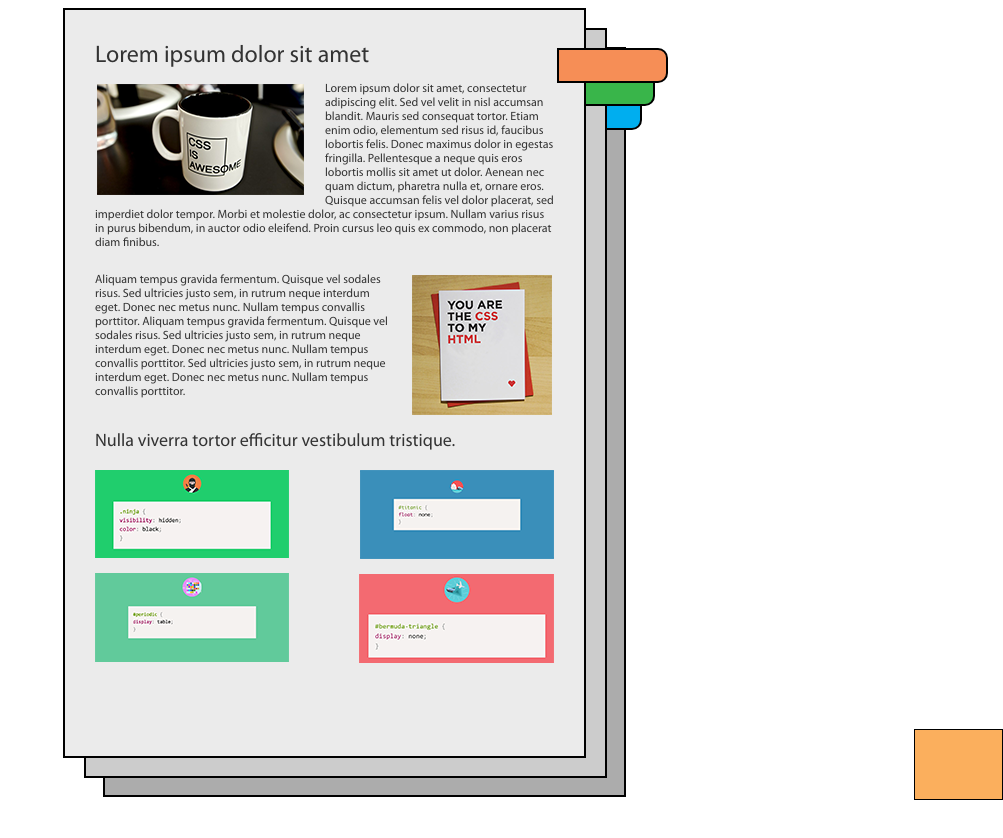
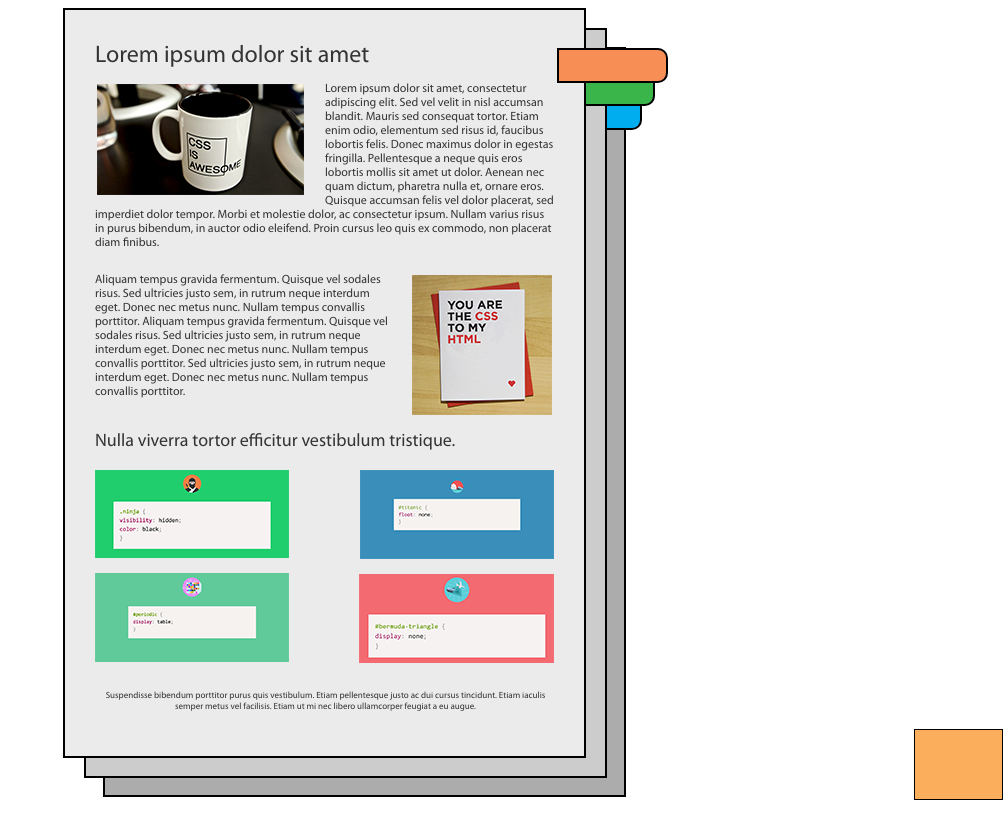
Before and after one commit to helenacroft/positioning-and-floats, a plain HTML site: page index.html in a window 1280 px wide. Shown: the top 838 px of the page, without its empty margins (277-1280 px from the left). Drawn offline with Linux system fonts and the light colour scheme.

Commit message:
posiyiononf-and-floats/new feature: bottom section added

```diff
--- a/index.html
+++ b/index.html
@@ -37,6 +37,9 @@
             <img src="images/joke_3.png" alt="Joke 3">
             <img src="images/joke_4.png" alt="Joke 4">
           </section>
+          <section class="bottom-section">
+           Suspendisse bibendum porttitor purus quis vestibulum. Etiam pellentesque justo ac dui cursus tincidunt. Etiam iaculis semper metus vel facilisis. Etiam ut mi nec libero ullamcorper feugiat a eu augue.
+          </section>
         </div>
         <div class="bookmarks bookmark-3"></div>
         <div class="share">
```
